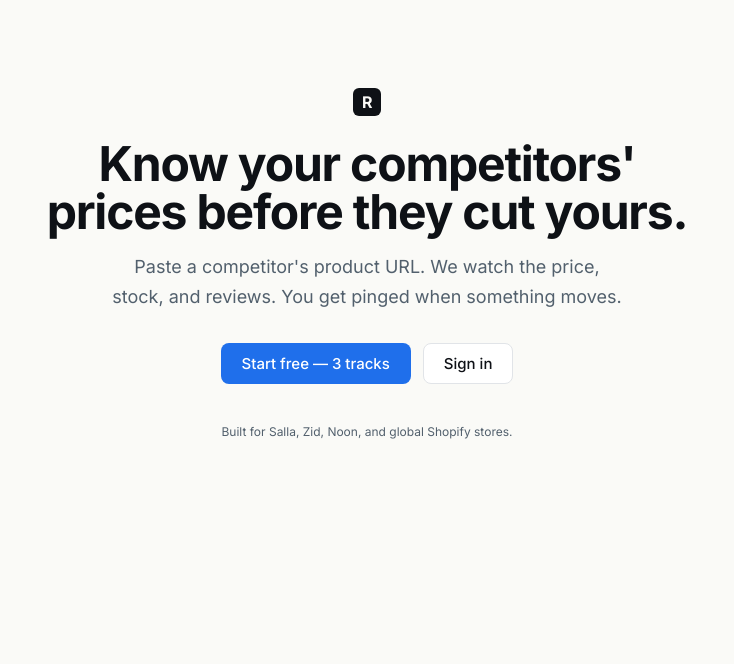
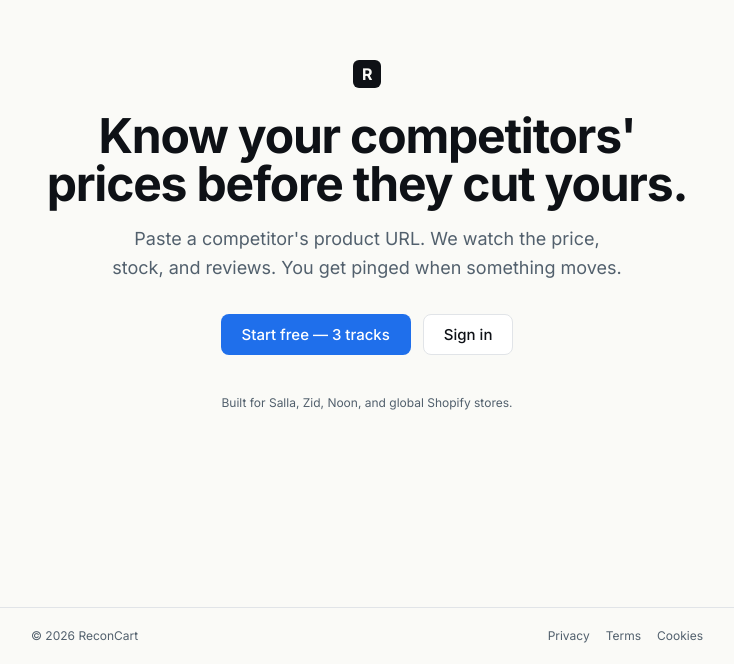
Before and after one commit to Azizsa8/Reconicas, a Next.js app: page / in a window 1280 px wide. Shown: the part 136-800 px from the top of the page, without its empty margins (273-1007 px from the left). Built offline with nearby package versions, Linux system fonts and the light colour scheme.

Commit message:
Add legal-page footer links to landing + auth shells

```diff
--- a/src/app/(auth)/layout.tsx
+++ b/src/app/(auth)/layout.tsx
@@ -30,6 +30,10 @@ export default function AuthLayout({
           Terms
         </Link>
         <span aria-hidden>·</span>
+        <Link href="/cookies" className="hover:text-[var(--fg-primary)]">
+          Cookies
+        </Link>
+        <span aria-hidden>·</span>
         <button
           className="hover:text-[var(--fg-primary)]"
           aria-label="Switch to Arabic"
--- a/src/app/page.tsx
+++ b/src/app/page.tsx
@@ -3,7 +3,8 @@ import Link from "next/link";
 
 export default function HomePage() {
   return (
-    <main className="flex-1 flex items-center justify-center px-4 py-12 bg-[var(--bg-canvas)]">
+    <main className="flex-1 flex flex-col bg-[var(--bg-canvas)]">
+      <div className="flex-1 flex items-center justify-center px-4 py-12">
         <div className="max-w-2xl w-full text-center">
           <div className="brand-glyph mx-auto mb-6">R</div>
           <h1 className="text-4xl md:text-5xl font-bold tracking-tight mb-4 text-[var(--fg-primary)]">
@@ -25,6 +26,24 @@ export default function HomePage() {
             Built for Salla, Zid, Noon, and global Shopify stores.
           </p>
         </div>
+      </div>
+
+      <footer className="border-t border-[var(--border)] py-5 px-4">
+        <div className="max-w-2xl mx-auto flex flex-wrap items-center justify-between gap-3 text-xs text-[var(--fg-muted)]">
+          <span>© {new Date().getFullYear()} ReconCart</span>
+          <nav className="flex items-center gap-4">
+            <Link href="/privacy" className="hover:text-[var(--fg-primary)]">
+              Privacy
+            </Link>
+            <Link href="/terms" className="hover:text-[var(--fg-primary)]">
+              Terms
+            </Link>
+            <Link href="/cookies" className="hover:text-[var(--fg-primary)]">
+              Cookies
+            </Link>
+          </nav>
+        </div>
+      </footer>
     </main>
   );
 }
```
Lines whose indentation alone changed are shown as unchanged.
